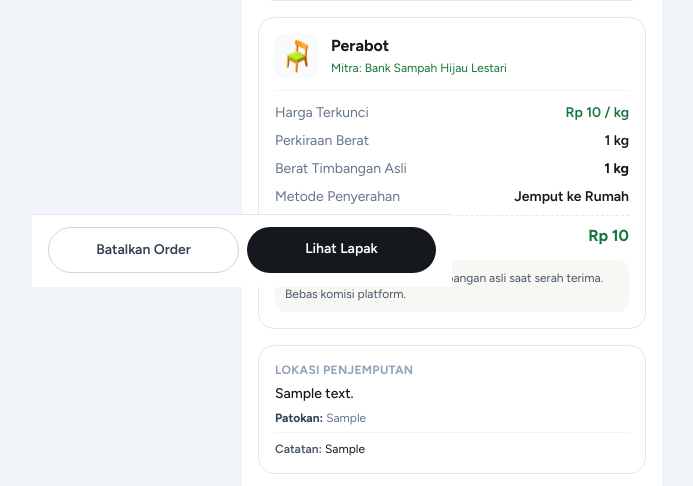
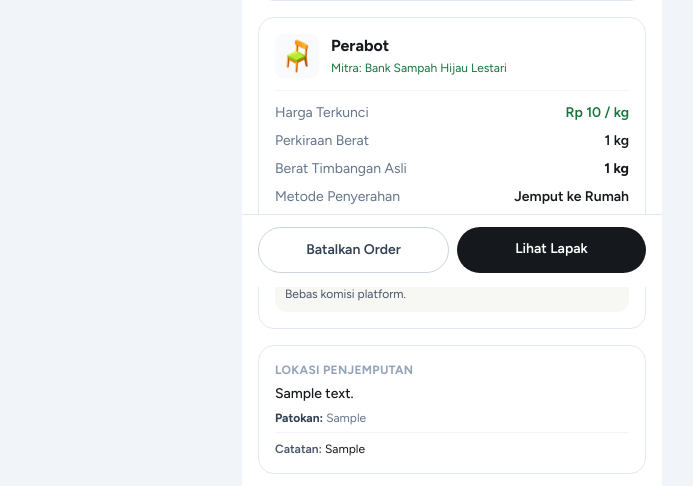
Before and after one commit to SI4809-PPL-TIMB/Main_ReLoop, a Laravel app: page /setor/000 in a window 1280 px wide. Shown: the part 513-999 px from the top of the page, without its empty margins (188-881 px from the left). Run offline with Laravel 12, Linux system fonts and the light colour scheme; a user stored in the database is signed in; data comes from the database, SQL or seed files in the repository; tables that the repository leaves empty hold one stand-in row (values such as "Sample post"); style sheets or scripts are compiled from the project's sources; some libraries are stand-ins or nearby versions.

Commit message:
PPLTIMB-151 fix: pusatkan bottom action bar estimasi pendapatan dengan inset-x-0 mx-auto

```diff
--- a/resources/views/setor/create.blade.php
+++ b/resources/views/setor/create.blade.php
@@ -217,7 +217,7 @@
         </section>
 
         <!-- Fixed Bottom Action Bar -->
-        <div class="fixed bottom-0 left-1/2 z-30 w-full max-w-[420px] -translate-x-1/2 border-t border-slate-200 bg-white px-4 pb-[max(14px,env(safe-area-inset-bottom))] pt-3">
+        <div class="fixed inset-x-0 bottom-0 z-30 mx-auto w-full max-w-[420px] border-t border-slate-200 bg-white px-4 pb-[max(14px,env(safe-area-inset-bottom))] pt-3">
             <div class="mb-2 flex items-baseline justify-between">
                 <div>
                     <p class="text-xs text-slate-500">Estimasi Pendapatan</p>
--- a/resources/views/setor/show.blade.php
+++ b/resources/views/setor/show.blade.php
@@ -252,7 +252,7 @@
     </main>
 
     <!-- Bottom Actions -->
-    <div class="fixed bottom-0 left-1/2 z-30 w-full max-w-[420px] -translate-x-1/2 border-t border-slate-200 bg-white px-4 pb-[max(14px,env(safe-area-inset-bottom))] pt-3">
+    <div class="fixed inset-x-0 bottom-0 z-30 mx-auto w-full max-w-[420px] border-t border-slate-200 bg-white px-4 pb-[max(14px,env(safe-area-inset-bottom))] pt-3">
         @if ($order->canBeCancelled() && $isCustomer)
             <div class="flex gap-2">
                 <button type="button" onclick="document.getElementById('dlg-batal').showModal()"
```
